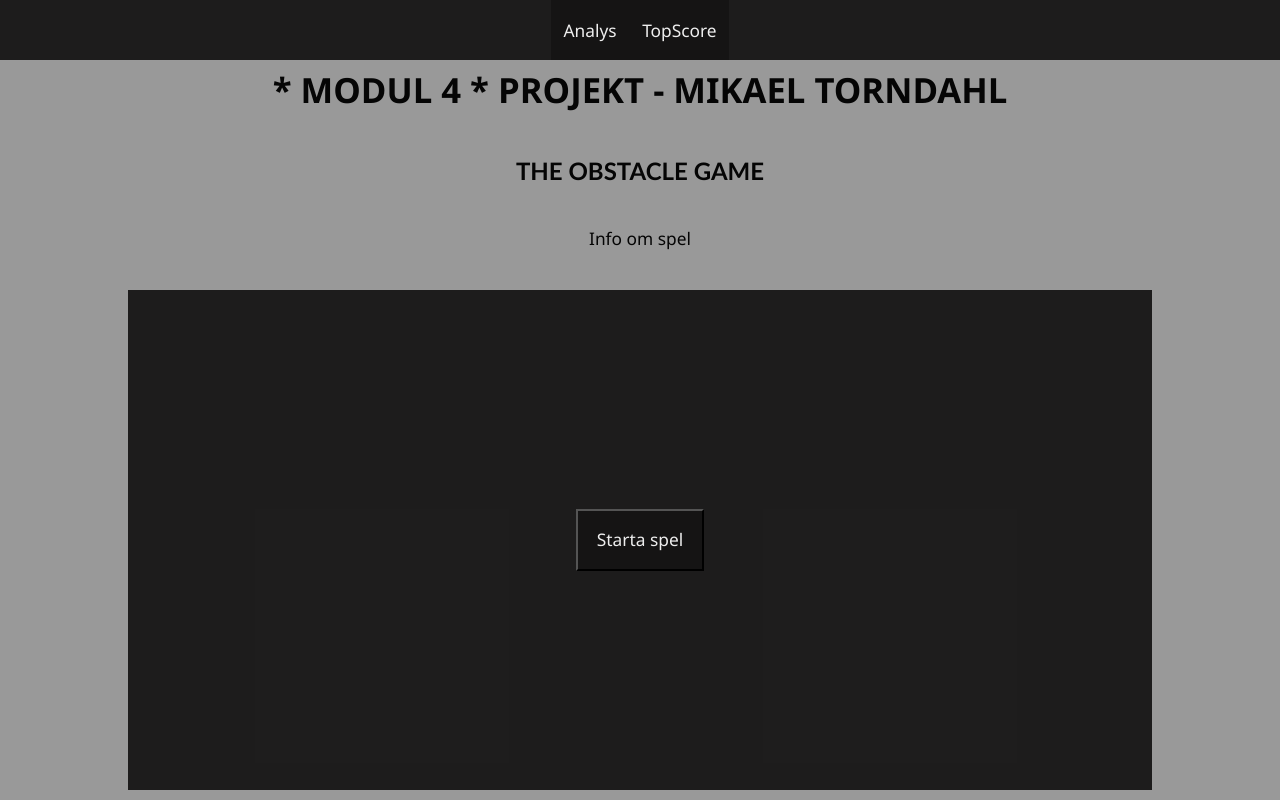
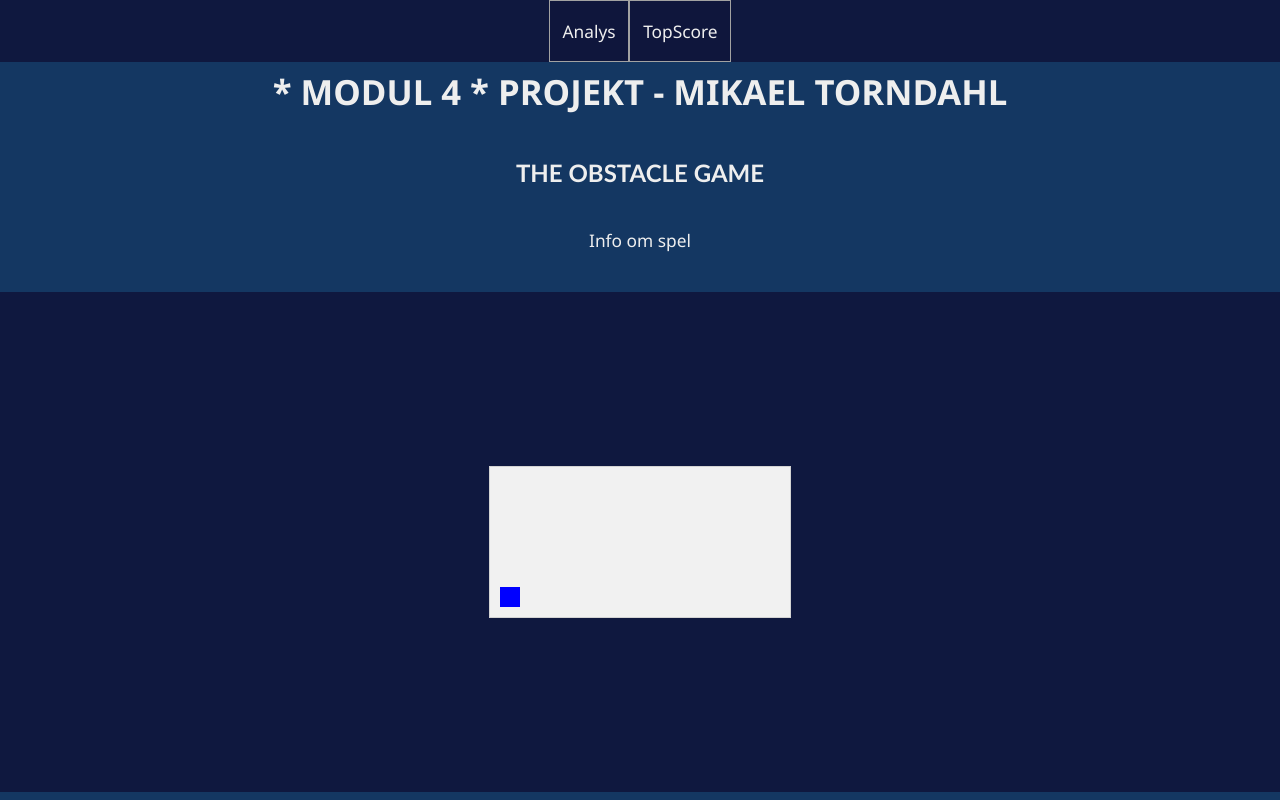
Before and after one commit to micketorndahl/Modul4-Projekt, a website: page index.html in a window 1280 px wide. Both pictures are taken after a click on the button "Starta spel". Drawn offline with Linux system fonts and the light colour scheme.

Commit message:
add canvas, more style, js base  structure for game

```diff
--- a/CSS/style.css
+++ b/CSS/style.css
@@ -1,6 +1,7 @@
 body {
   font-family: "Segoe UI", Tahoma, Geneva, Verdana, sans-serif;
-  background-color: #929292ee;
+  background-color: #042957ee;
+  color: #eee;
 }
 
 h1,
@@ -13,6 +14,7 @@ h6 {
   justify-content: center;
   flex-direction: column;
   margin: 0.8rem;
+  color: #eee;
 }
 
 h2 {
@@ -26,14 +28,14 @@ main {
   flex-direction: column;
   justify-content: center;
   align-items: center;
-  width: 80%;
+
   height: 500px;
   margin: 0 auto;
-  background-color: #151414ee;
+  background-color: #0f163dee;
 }
 
 .menyContainer {
-  background-color: #151414ee;
+  background-color: #0f163dee;
 }
 
 .huvudMeny {
@@ -44,8 +46,9 @@ main {
 }
 
 .huvudMeny a {
-  background-color: #151414ee;
+  background-color: #0f163dee;
   color: #eee;
+  border: 1px solid #a2a2a2;
   padding: 0.8rem;
 }
 
@@ -61,3 +64,8 @@ main {
   background-color: #151414ee;
   color: #eee;
 }
+
+canvas {
+  border: 1px solid #d3d3d3;
+  background-color: #f1f1f1;
+}
--- a/analys.html
+++ b/analys.html
@@ -5,10 +5,29 @@
   <meta charset="UTF-8">
   <meta name="viewport"
         content="width=device-width, initial-scale=1.0">
-  <title>Modul 4 - Projekt - Analyst</title>
+  <title>* Modul 4 * Projekt - Analys - Mikael Torndahl</title>
+  <link rel="stylesheet"
+        href="CSS/reset.css">
+  <link rel="stylesheet"
+        href="CSS/normalize.css">
+  <link rel="stylesheet"
+        href="CSS/box-clearfix-basic.css">
+  <link rel="stylesheet"
+        href="CSS/style.css">
 </head>
 
 <body>
+
+  <div class="menyContainer">
+    <nav class="huvudMeny">
+      <a href="index.html">Spel</a>
+      <a href="topScore.html">TopScore</a>
+    </nav>
+  </div>
+
+  <main id="Analys">
+    <h1>Analys</h1>
+  </main>
 
   <script src="script.js"></script>
 </body>
--- a/index.html
+++ b/index.html
@@ -31,7 +31,7 @@
     <p>Info om spel</p>
   </section>
 
-  <main>
+  <main id="spelRuta">
 
 
 
--- a/package.json
+++ b/package.json
@@ -1,7 +1,7 @@
 {
   "name": "modul4-projekt",
   "version": "1.0.0",
-  "description": "Eget Projekt - Grundläggande JavaScript (GJP100) - Högskolan Väst",
+  "description": "Eget Projekt - Grundläggande JavaScript (GJP100) - Högskolan Väst, Ett simpelt spel programmerat med javascript",
   "main": "script.js",
   "scripts": {
     "test": "echo \"Error: no test specified\" && exit 1"
--- a/script.js
+++ b/script.js
@@ -1,5 +1,61 @@
 // Modul 4 - Projekt - Mikael Torndahl
 
+let spelare;
+const hinder = [];
+
+class SpelarEnhet {
+  constructor(bredd, hojd, farg, posX, posY) {
+    this.bredd = bredd;
+    this.hojd = hojd;
+    this.hastighetX = 0;
+    this.hastighetY = 0;
+    this.posX = posX;
+    this.posY = posY;
+    this.uppdatera = function (enhet) {
+      enhet = spelMiljo.context;
+      enhet.fillStyle = farg;
+      enhet.fillRect(this.posX, this.posY, this.bredd, this.hojd);
+    };
+    this.nyPos = function () {
+      this.posX += this.hastighetX;
+      this.posY += this.hastighetY;
+    };
+  }
+}
+
+const spelRuta = document.getElementById("spelRuta");
+
+const spelMiljo = {
+  canvas: document.createElement("canvas"),
+  starta: function () {
+    this.canvasBredd = 800;
+    this.canvasHojd = 600;
+    this.context = this.canvas.getContext("2d");
+    spelRuta.append(this.canvas);
+    this.frameNo = 0;
+    this.intervall = setInterval(uppdateraSpelMiljo, 10);
+  },
+  rensa: function () {
+    this.context.clearRect(0, 0, this.canvasBredd, this.canvasHojd);
+  },
+  stop: function () {
+    clearInterval(this.intervall);
+  },
+};
+
+const uppdateraSpelMiljo = () => {
+  spelMiljo.rensa();
+  spelare.nyPos();
+  spelare.uppdatera();
+};
+
+const startKnapp = document.getElementById("startKnapp");
+startKnapp.addEventListener("click", () => {
+  startaSpel();
+  startKnapp.style.display = "none";
+});
+
 function startaSpel() {
-  document.getElementById("startKnapp");
+  spelare = new SpelarEnhet(20, 20, "blue", 10, 120);
+  spelMiljo.starta();
 }
```
